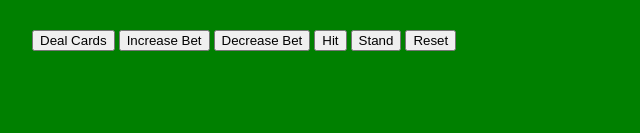
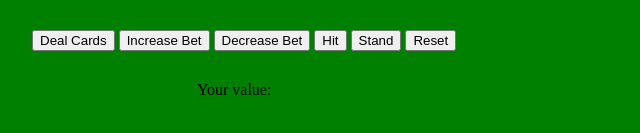
Before and after one commit to TylerKGates/project-one, a plain HTML site: page blackJackHTML.html in a window 1280 px wide. Shown: the part 241-374 px from the top of the page, 58-698 px from the left. Drawn offline with Linux system fonts and the light colour scheme.

Commit message:
added some comments for clarity

```diff
--- a/blackJackCss.css
+++ b/blackJackCss.css
@@ -47,3 +47,8 @@ h1 {
   margin-top: 120px;
   margin-left: 99px;
 }
+
+.cardTotal {
+  margin-top: 30px;
+  margin-left: 255px;
+}
--- a/blackJackHTML.html
+++ b/blackJackHTML.html
@@ -28,7 +28,7 @@
     </div>
 
     <div class="cardTotal">
-
+      Your value:
     </div>
     <script type="text/javascript" src="buttonSelectors.js"></script>
     <script type="text/javascript" src="playerMoves.js"></script>
--- a/coreGame.js
+++ b/coreGame.js
@@ -17,7 +17,7 @@ function shuffle (someArray) {
  var temp = [];
  for (var i = 0; i < someArray.length; i++) {
    temp[i] = someArray[i];
- }
+}
 var currentIndex = 0;
 while (temp.length > 0) {
    var someIndex = Math.floor(Math.random() * temp.length);
@@ -30,6 +30,7 @@ while (temp.length > 0) {
 //makes card
 function makeCard (suitParam, rankParam) {
     var val;
+    //sets value to cards
     if (rankParam === 'A') {
       val = 0;
     } else if (rankParam === 'J' || rankParam === 'Q' || rankParam === 'K') {
@@ -63,6 +64,7 @@ function pullCard(deck) {
   someIndex = Math.floor(Math.random() * deck.length);
   card = deck[someIndex];
 
+//determines whether the ace card will be 1 or 11.
   sum = addCardValues();
   if (card.rank === 'A') {
     if (sum + 11 > 21) {
@@ -77,7 +79,7 @@ function pullCard(deck) {
   hitOrBust();
 }
 
-
+//adds card values together.
 function addCardValues() {
   var total = 0;
   for(var i = 0; i < cardsOnTable.length; i++){
@@ -86,6 +88,7 @@ function addCardValues() {
   return total
 }
 
+//determines whether or not the player's card value is over 21 or not.
 function hitOrBust() {
   var cardValues = addCardValues()
   if (cardValues > 21) {
@@ -97,6 +100,7 @@ function hitOrBust() {
   }
 }
 
+//makes card appear on screen
 function renderCard(card) {
   var el = document.createElement('div');
   document.body.appendChild(el);
@@ -109,13 +113,14 @@ function renderCard(card) {
                   "</div>";
 }
 
+//resets cards on table and reshuffles deck
 function restartGame() {
   cardsOnTable = [];
   deck = makeDeck();
   setTimeout(function(){ document.querySelectorAll('.card').remove() ; }, 50)
 }
 
-// remove elements function found on stackoverflow
+// REMOVE ELEMENTS FUNCTION FOUND ON STACKOVERFLOW (user: Johan Dettmar)
 Element.prototype.remove = function() {
   this.parentElement.removeChild(this);
 }
@@ -125,7 +130,7 @@ NodeList.prototype.remove = HTMLCollection.prototype.remove = function() {
       this[i].parentElement.removeChild(this[i]);
     }
   }
-}
+} //END OF STACKOVERFLOW FUNCTION
 
 // function compMove {
 //   return pullCard();
```
Also changed, not shown: 1 other file.
